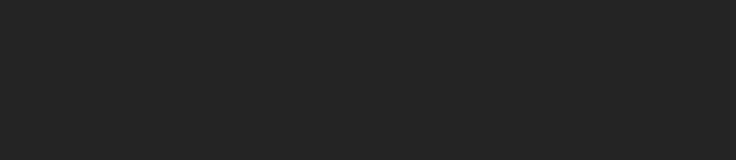
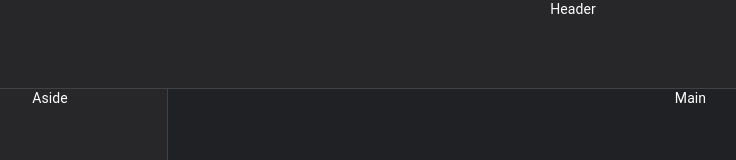
Before and after one commit to RimidalU/table_of_construction_and_erection_work, a React (Vite) app: page / in a window 1280 px wide. Shown: the top 160 px of the page, without its empty margins (67-803 px from the left). Built offline with nearby package versions, Linux system fonts and the light colour scheme.

Commit message:
feat: add body elements

```diff
--- a/index.html
+++ b/index.html
@@ -2,7 +2,7 @@
 <html lang="ru">
 	<head>
 		<meta charset="UTF-8" />
-		<link rel="icon" type="image/svg+xml" href="./public/logo.svg" />
+		<link rel="icon" type="image/svg+xml" href="/logo.svg" />
 		<meta name="viewport" content="width=device-width, initial-scale=1.0" />
 		<title>minion-ESTIMATE</title>
 	</head>
--- a/src/App.sass
+++ /dev/null
@@ -1,5 +0,0 @@
-#root
-  max-width: 1280px
-  margin: 0 auto
-  padding: 2rem
-  text-align: center
--- a/src/App.tsx
+++ b/src/App.tsx
@@ -1,10 +1,16 @@
-import './App.sass'
+import './app.sass'
+import Aside from './components/Aside/Aside'
+import Header from './components/Header/Header'
+import Main from './components/Main/Main'
 
 function App() {
-  return (
-    <div className="App">
-    </div>
-  )
+	return (
+		<div className='App'>
+			<Header />
+			<Aside />
+			<Main />
+		</div>
+	)
 }
 
 export default App
--- /dev/null
+++ b/src/app.sass
@@ -0,0 +1,17 @@
+@import './sass/_variables'
+@import './components/Aside/_aside'
+@import './components/Header/_header'
+@import './components/Main/_main'
+
+#root
+  margin: 0 auto
+  text-align: center
+
+.App
+  display: grid
+  grid-template-rows: 88px 1fr
+  grid-template-columns: 234px 1fr
+  grid-template-areas: 'header header' 'aside main'
+  height: 100%
+  gap: 1px
+  background-color: $border-color
--- /dev/null
+++ b/src/components/Aside/Aside.tsx
@@ -0,0 +1,7 @@
+import React from 'react'
+
+export default function Aside() {
+  return (
+    <aside className='aside'>Aside</aside>
+  )
+}
--- /dev/null
+++ b/src/components/Aside/_aside.sass
@@ -0,0 +1,5 @@
+@import '../../sass/_variables'
+
+.aside
+  grid-area: aside
+  background-color: $secondary-background-color
--- /dev/null
+++ b/src/components/Header/Header.tsx
@@ -0,0 +1,7 @@
+import React from 'react'
+
+export default function Header() {
+  return (
+    <header className='header'>Header</header>
+  )
+}
--- /dev/null
+++ b/src/components/Header/_header.sass
@@ -0,0 +1,5 @@
+@import '../../sass/_variables'
+
+.header
+  grid-area: header
+  background-color: $secondary-background-color
--- /dev/null
+++ b/src/components/Main/Main.tsx
@@ -0,0 +1,7 @@
+import React from 'react'
+
+export default function Main() {
+  return (
+    <main className='main'>Main</main>
+  )
+}
--- /dev/null
+++ b/src/components/Main/_main.sass
@@ -0,0 +1,5 @@
+@import '../../sass/_variables'
+
+.main
+  grid-area: main
+  background-color: $primary-background-color
--- a/src/index.sass
+++ b/src/index.sass
@@ -1,3 +1,5 @@
+@import './sass/_variables'
+
 *
   padding: 0
   margin: 0
@@ -9,8 +11,9 @@ html, body
   font-size: 100%
   line-height: 130%
 
-nav, header, aside
+nav, header, aside, main, #root
   display: block
+  height: 100%
 
 li
   list-style: none
@@ -21,12 +24,6 @@ a
 input,button
   font-family: inherit
 
-$font-stack: Roboto, sans-serif
-$primary-color: #FFFFFF
-$secondary-color: #A1A1AA
-$primary-background-color: #202124
-$secondary-background-color: #27272A
-$border-color: #414144
 
 body
   font: $font-stack
--- /dev/null
+++ b/src/sass/_variables.sass
@@ -0,0 +1,6 @@
+$font-stack: Roboto, sans-serif
+$primary-color: #FFFFFF
+$secondary-color: #A1A1AA
+$primary-background-color: #202124
+$secondary-background-color: #27272A
+$border-color: #414144
```
